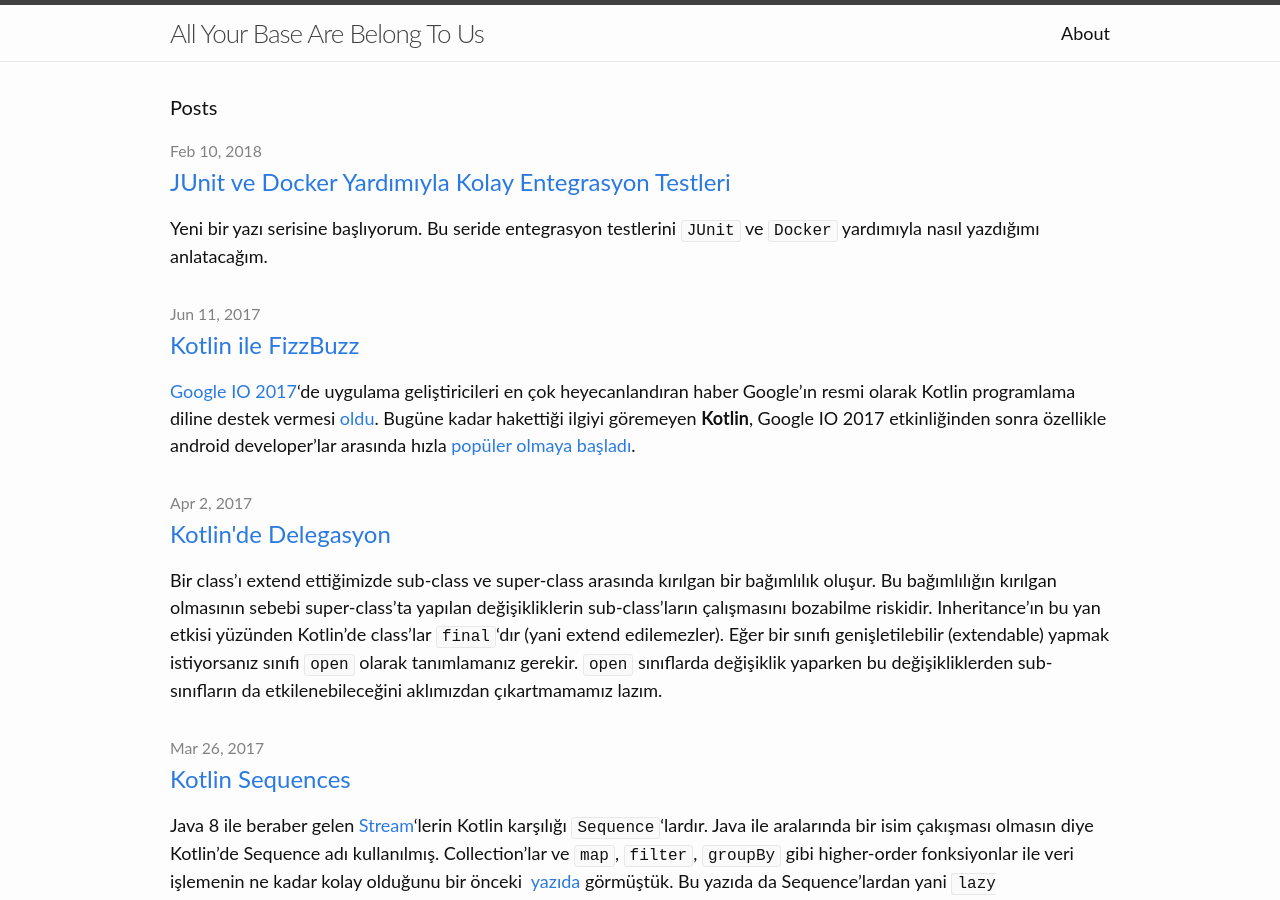
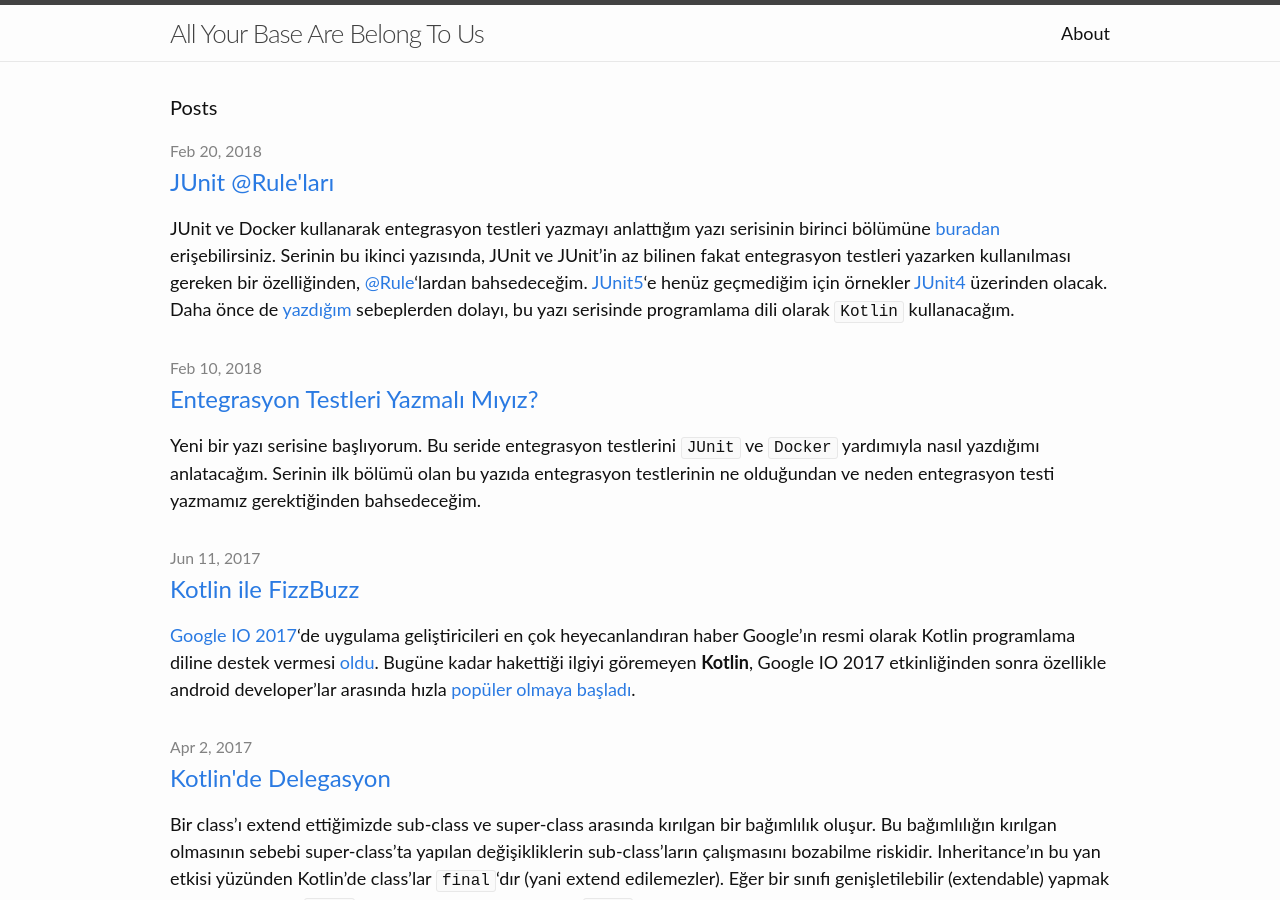
Before and after one commit to ilkinulas/ilkinulas.github.io, a Jekyll site: the page built from index.html, in a window 1280 px wide and 900 px high. Built offline with Jekyll 4.4.1, drawn with Linux system fonts in a browser that asks for light colours; some of the changed lines change nothing that is shown.

Commit message:
new post

```diff
--- /dev/null
+++ b/_posts/2018-02-10-entegrasyon-testleri-yazmali-miyiz.md
@@ -0,0 +1,58 @@
+---
+layout: post
+title: Entegrasyon Testleri Yazmalı Mıyız?
+categories: development test junit docker
+---
+Yeni bir yazı serisine başlıyorum. Bu seride entegrasyon testlerini `JUnit` ve `Docker` yardımıyla nasıl yazdığımı anlatacağım. Serinin ilk bölümü olan bu yazıda entegrasyon testlerinin ne olduğundan ve neden entegrasyon testi yazmamız gerektiğinden bahsedeceğim.
+
+> JUnit `@Rule`'larından bahsettiğim serinin ikinci yazısını [buradan okuyabilirsiniz](/development/test/junit/docker/2018/02/20/Junit-rules.html).
+
+9 Eylül 1947'de (71 yıl önce) Tümamiral ve aynı zamanda bir bilim kadını olan [Grace Hopper](https://www.biography.com/people/grace-hopper-21406809) bilgisayar tarihinin ilk bug'ını 🐞 kayıt altına [almış](http://www.computerhistory.org/tdih/September/9/). Aşağıdaki resimde Grace Hopper'ın el yazısı ile *Harvard Mark II* adındaki (elektro-mekanik) bilgisayarın kayıt defterine yazılmış hata raporunu görüyorsunuz.
+
+![First ever bug](/assets/integration_tests/first_recorded_bug.jpg){: .center-image }
+
+Program hataları 🐞 yıllardır hayatımızın bir parçası. Aslında _program hatası_ değil _programcı hatası_ demek daha doğru olacak. Sanki biz hatasız ve düzgün çalışan bir program yazıyormuşuz da "*program*" sonradan kendi kendisine bozulup hatalı çalışmaya başlıyormuş anlamına geliyor "_program hatası_" demek. Neyse; __hatasız program olmaz, fakat daha az hatalı programlar üretmek bizim elimizde.__
+
+Yazılımlarımızı müşterileri ile buluşturmadan önce test ederiz. Kimse müşterisine çalışmayan ya da yanlış çalışan bir yazılım teslim etmek istemez. Rekabetin hiçbir zaman azalmadığı, giderek arttığı bilişim dünyasında, yazılımın kalitesinden ödün vermeden hızlı bir şekilde ürünleri piyasaya sürmek çok önemlidir. Onlarca tester 👨‍💼 👩‍💼 👨‍💼 çalıştırıp uygulamaların testlerini manuel yapmak günümüzün hızlı yazılım üretme ihtiyacını karşılamaz, çünkü manuel testler hem çok masraflı 💸 hem de geri dönüşü çok geç olan testlerdir.
+
+Yeni bir yazılım projesine başladığımızı hayal edelim. Geliştirme aşamasının başlarında herşey düzgün çalışıyor ve olan az sayıdaki özelliği de elimizle test edebiliyoruz. Projenin ilk fazı tamamlandı ve ürünü müşteriye teslim ettik. Bir süre sonra müşterimiz bize ürün ile ilgili bir hata raporladı. Hatayı düzelttik, mevcut test senaryolarımız arasına son hataya sebep olan durumu da ekledik ve tüm test senaryolarının tekrar üzerinden geçtik ve yeni bir release çıkarttık. Zamanla ürüne yeni özellikler eklememiz gerekti, __çünkü değişim yazılımın doğasında var.__ Yeni özellikleri ekledik ve eklenen bu özelliklerle birlikte test edilmesi gereken senaryoların sayısı da arttı. Artık ürünü test etmek için saatler 🕑 harcamamız gerekiyor. Ürünümüz çok başarılı oluyor ve başka müşteriler de bizim ürünümüzü kullanmak istiyorlar Fakat bu yeni müşteriler ürünümüzü farklı bir işletim sisteminde çalıştırmak istiyorlar. Ürünü farklı işletim sistemlerinde de çalışacak hale getiriyoruz. Ürünün kalitesinden emin olmak için aynı testleri farklı işletim sistemleri için tekrar tekrar yapmamız gerekiyor. Neyse lafı çok fazla uzatmayayım, her yeni release'den önce tüm test senaryolarını tek tek çalıştırıp uygulamanın hala beklediğimiz gibi hatasız çalıştığından emin olmak bir süre sonra sürdürülemez bir hal alıyor. 😕
+
+Uygulamamızda yaptığımız kod ya da konfigürasyon değişikliklerinin yeni bug'lara 🐛 sebep olup olmadığını anlamak için yapılan testlere havalı bir isim verilmiş. [`Regression Tests`](https://stackoverflow.com/questions/3464629/what-does-regression-test-mean). İlk başlarda regresyon testlerini manuel yapabiliyorduk çünkü uygulamamız küçüktü ve çok fazla test edilmesi gereken senaryo yoktu. Zamanla testlerin sayısı arttı ve farkettik ki vaktimizin çoğunu yazdığımız kodların doğruluğunu test etmek için harcıyoruz.
+
+Yazılımlarımızın hatasız çalıştığından emin olmak için manuel regresyon testleri yapabiliriz fakat değerli zamanımızı bu testleri tekrar tekrar çalıştırarak harcamanın iyi bir fikir olduğunu düşünmüyorum. Peki ne yapmalıyız?
+
+> Testlerimizi hızlı ve otomatik çalıştırılabilir hale getirmeliyiz.
+
+## Automated Tests
+
+Otomatik çalıştırılabilir testleri (`Automated Tests`) en güzel aşağıki `Test Piramidi` çizimi özetler.
+
+![Test Pyramid](/assets/integration_tests/test_pyramid.jpg){: .center-image }
+
+Test piramidinde yukarılarara çıkıldıkça testlerin maliyeti 🕑 💸 artar. Aşağılara inildikçe de testlerin hızı 🏎️ artar. Bu piramidin bize verdiği mesaj şu : __mümkün olduğunca çok unit testiniz olsun, gereği kadar da entegrasyon testi yazın.__
+
+## Unit Tests
+
+Unit testler adı üzerinde uygulamamızdaki bir birimi test eder. Functional bir programlama dili kullanıyorsak bu birim bir fonksiyon olabilir. Object Oriented bir programlama dili kullanıyorsak bu birim bir method hatta büyük bir class olabilir.
+
+> Unit testleri çok seviyorum çünkü unit testler bizi uygulamamızın tasarımını iyileştirmemiz konusunda sürekli zorlar.
+
+Her şeyin iç içe geçtiği, en ufak bir soyutlamanın olmadığı, objelerin çalışmak için başka onlarca objeye ihtiyaç duyduğu projeler görmüşsünüzdür. Böyle bir projede unit test yazmak çok zordur. Unit test yazabilmek için `refactoring` yapmamız gerekir. Class'larımızı [`Single Responsibility`](http://www.kurumsaljava.com/2009/10/14/single-responsibility-principle-srp-tek-sorumluk-prensibi/) prensibine göre tasarlayıp, sınıflarımızın bağımlılıklarını soyutlarsak (abstraction) class'lar daha kolay test edilebilir hale gelir. Yani __test edilebilirlik ve iyi kod tasarımı arasında bir sinerji vardır.__
+
+## Integration Tests
+
+Fakat unit testler tek başına kaliteli yazılım üretmek için yeterli olmazlar. Bu konuyla ilgili çok hoşuma giden aşağıdaki gif'leri paylaşmazsam olmaz. 😂😂😂
+
+|     |      |
+|-----|------|
+![Two unit tests](/assets/integration_tests/no_integration_test.gif){: .center-image }|![Two unit tests](/assets/integration_tests/two_unit_tests.gif){: .center-image }
+
+Tipik bir uygulama database, filesystem ve network bağlantısına ihtiyaç duyar. Unit testler hızlı ve izole çalışmaları gerektiği için bu bağımlılıkları test etmezler. Bu yüzden unit testler tek başına uygulamanın doğru çalıştığını gösterme konusunda yeterli olmazlar. Class'ın, modülün ya da tüm uygulamanın entegre olduğu servisler ile beraber düzgün bir şekilde çalıştığını test etmek için `entegrasyon testleri` yazarız. Entegrasyon testleri, test piramidinde unit testlerin üzerinde yer alır. Çünkü:
+
+* Entegrasyon testleri unit testlere göre daha __yavaş çalışırlar__. Çalışmak için bir database'e ya da network üzerinden erişebileceği bir mikroservise ihtiyac duyabilirler.
+* Entegrasyon testleri __kırılgan olurlar__. Çok fazla bağımlılığı bir arada test ettikleri için hata ile karşılaşabilme  ihtimali yüksektir. Unit testler izole çalıştıkları için başka servislerde meydana gelebilecek hatalardan etkilenmezler.
+* Entegrasyon testlerini yazması ve __`debug` etmesi zordur__. Entegrasyon testi birden fazla bağımlılığı test ettiği için `fail` ettiğinde hatanın nerede olduğunu anlamak zordur.
+
+Bu sebeplerden dolayı çok sayıda unit test ve yeteri kadar entegrasyon testi kaliteli yazılım için iyi bir formüldür.
+
+JUnit ve Docker kullanarak entegrasyon testlerinin nasıl yazılabileceğini anlatacağım serinin giriş yazısının sonuna geldik. `Entegrasyon testi yazmalı mıyım?` sorusuna cevabın `Evet` ise takipte kal.
--- a/_posts/2018-02-10-Junit-docker-integration-tests.md
+++ b/_posts/2018-02-20-Junit-rules.md
@@ -1,11 +1,10 @@
 ---
 layout: post
-title: JUnit ve Docker Yardımıyla Kolay Entegrasyon Testleri
+title: JUnit @Rule'ları
 categories: development test junit docker
 ---
-Yeni bir yazı serisine başlıyorum. Bu seride entegrasyon testlerini `JUnit` ve `Docker` yardımıyla nasıl yazdığımı anlatacağım.
+JUnit ve Docker kullanarak entegrasyon testleri yazmayı anlattığım yazı serisinin birinci bölümüne [buradan](development/test/junit/docker/2018/02/10/entegrasyon-testleri-yazmali-miyiz.html) erişebilirsiniz. Serinin bu ikinci yazısında, JUnit ve JUnit'in az bilinen fakat entegrasyon testleri yazarken kullanılması gereken bir özelliğinden, [@Rule](https://github.com/junit-team/junit4/wiki/Rules)'lardan bahsedeceğim. [JUnit5](https://junit.org/junit5/)'e henüz geçmediğim için örnekler [JUnit4](https://junit.org/junit4/) üzerinden olacak. Daha önce de [yazdığım](https://www.google.com.tr/search?q=kotlin+site%3Ailkinulas.github.io&oq=kotlin+site%3Ailkinulas.github.io) sebeplerden dolayı, bu yazı serisinde programlama dili olarak `Kotlin` kullanacağım.
 
-Serinin ilk bölümü olan bu yazıda JUnit ve JUnit'in az bilinen fakat entegrasyon testleri yazarken kullanılması gereken bir özelliğinden, [@Rule](https://github.com/junit-team/junit4/wiki/Rules)'lardan bahsedeceğim. [JUnit5](https://junit.org/junit5/)'e henüz geçmediğim için örnekler [JUnit4](https://junit.org/junit4/) üzerinden olacak. Daha önce de [yazdığım](https://www.google.com.tr/search?q=kotlin+site%3Ailkinulas.github.io&oq=kotlin+site%3Ailkinulas.github.io) sebeplerden dolayı, bu yazı serisinde programlama dili olarak Kotlin kullanacağım.
 
 Unit testlerin ortak ihtiyaçlarını kod tekrarı yapmadan ([DRY](http://wiki.c2.com/?DontRepeatYourself)) nasıl karşılarız? Bu soru 10 sene önce bana sorulmuş olsaydı cevabım  _inheritence_ olurdu. Bir tane `AbstracTest` sınıfı yaratırdım. Testlerin ortak ihtiyaçlarını bu abstract sınıfta tanımlardım ve tüm unit testlerimi bu `AbstractTest` sınıfından türetirdim. Fakat Object Oriented programlama dillerinin güçlü bir özelliği olan _inheritence_'ı _code reuse_ için kullanmamalıyız. _Code reuse_ söz konusu olduğunda öncelikle `composition`'ı düşünmemiz gerekir.
 
```
Also changed, not shown: assets/integration_tests/first_recorded_bug.jpg (added), assets/integration_tests/test_pyramid.jpg (added), 1 other file.
